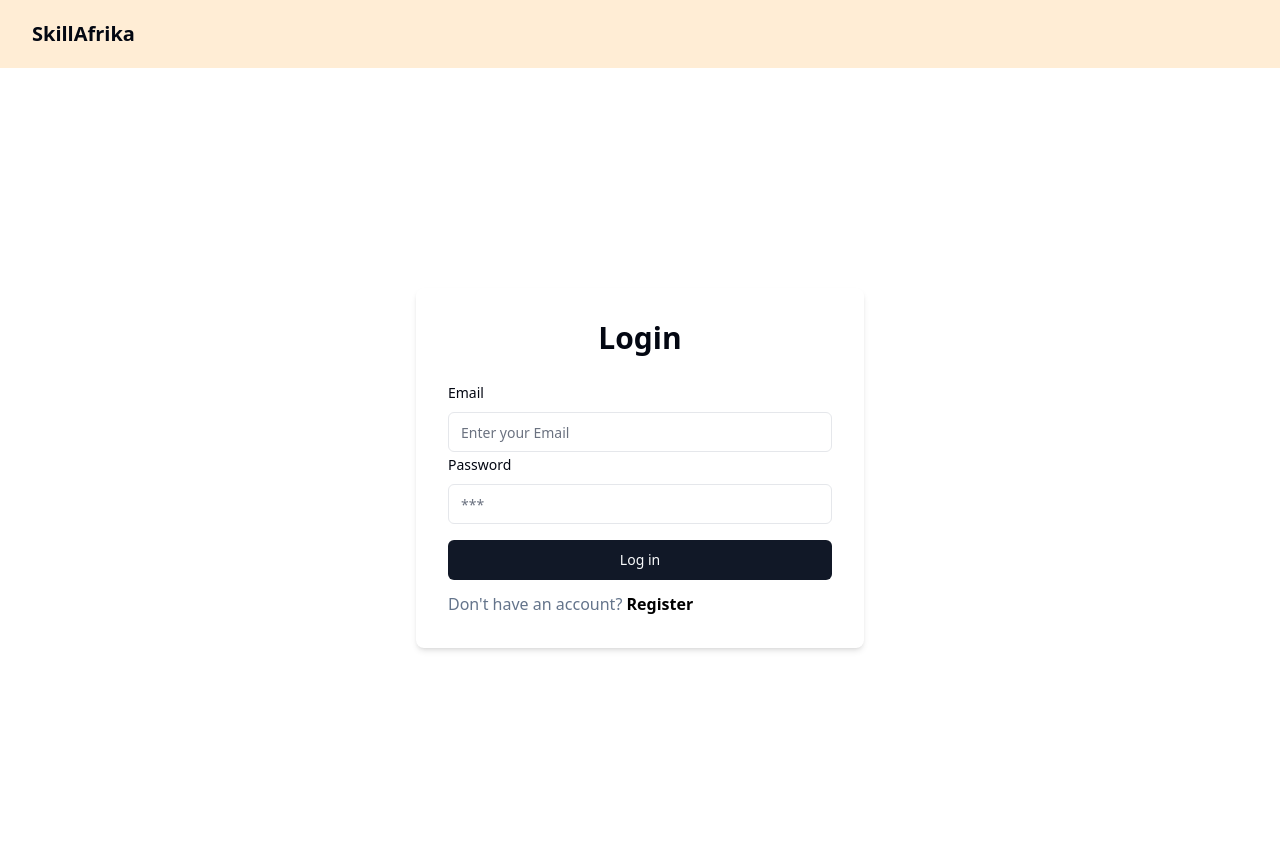
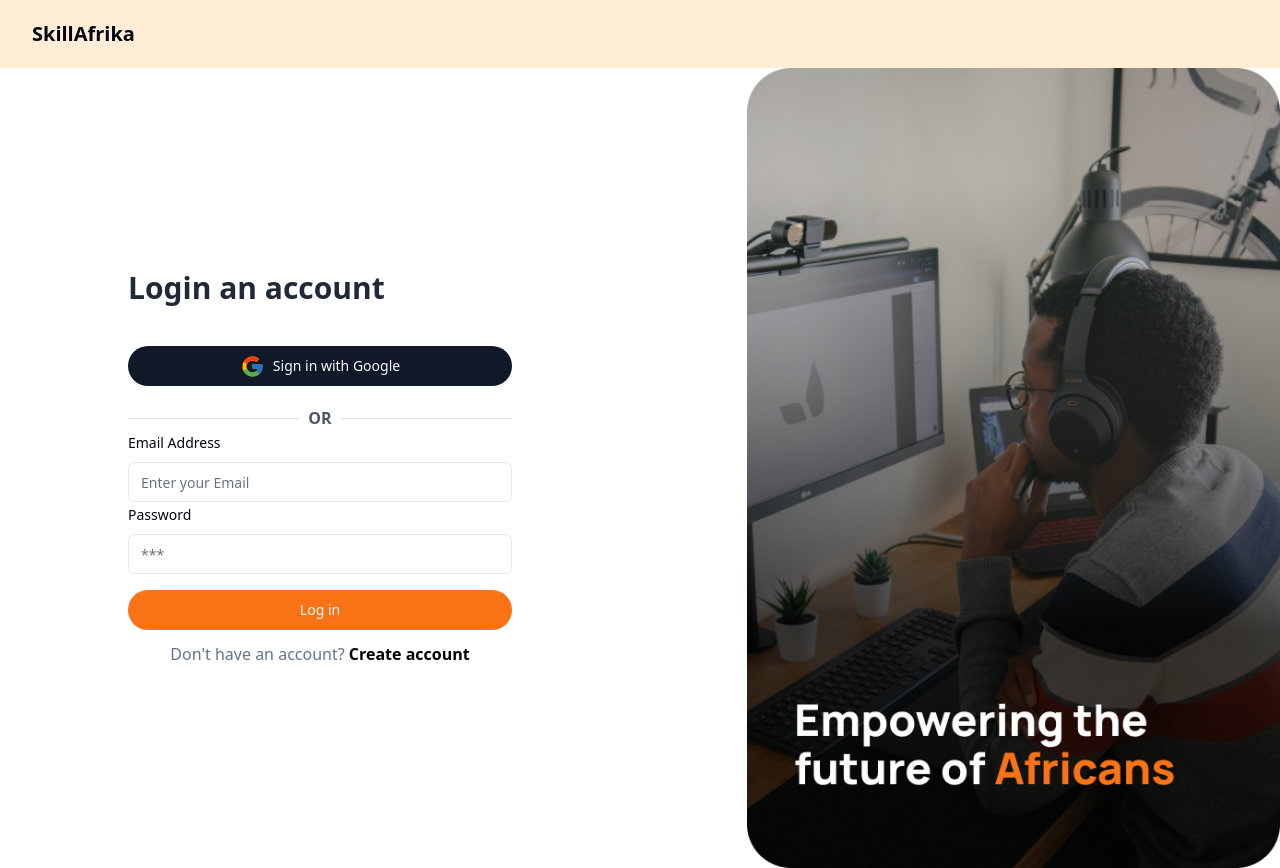
Before and after one commit to Skill-Afrika/skill-africa-frontend, a Next.js app: page /login in a window 1280 px wide. Built offline with nearby package versions, Linux system fonts and the light colour scheme; no server answers.

Commit message:
login/reg update

```diff
--- a/components/login-form.tsx
+++ b/components/login-form.tsx
@@ -22,6 +22,8 @@ import { useState } from "react";
 import { enqueueSnackbar, SnackbarProvider } from "notistack";
 import { BallTriangle } from "react-loader-spinner";
 import Link from "next/link";
+import Image from "next/image";
+import { Divider } from "@mui/material";
 
 const formSchema = z.object({
   // username: z.string().min(2, {
@@ -77,14 +79,21 @@ export default function LoginForm() {
         });
       }
     }
-    // console.log(values);
   }
 
   return (
     <SnackbarProvider maxSnack={3}>
-      <div className='flex justify-center items-center h-screen'>
-        <div className='bg-background p-8 rounded-lg shadow-md w-full max-w-md'>
-          <h1 className='text-3xl font-bold mb-6 text-center'>Login</h1>
+      <div className='flex justify-center items-center'>
+        <div className='w-1/2'>
+          <div className='w-3/5 mx-auto'>
+            <h1 className='text-3xl font-bold mb-5 text-gray-800'>
+              Login an account
+            </h1>
+            <Button className='w-full my-5 rounded-full'>
+              <img src='/images/google.svg' />{" "}
+              <span className='ml-2'> Sign in with Google</span>
+            </Button>
+            <Divider className='font-semibold text-gray-600 mb-3'>OR</Divider>
             <Form {...form}>
               <form
                 action=''
@@ -95,7 +104,7 @@ export default function LoginForm() {
                   name='email'
                   render={({ field }) => (
                     <FormItem>
-                    <FormLabel>Email</FormLabel>
+                      <FormLabel>Email Address</FormLabel>
                       <FormControl>
                         <Input
                           placeholder='Enter your Email'
@@ -123,7 +132,10 @@ export default function LoginForm() {
                   )}
                 />
 
-              <Button type='submit' className='w-full mt-4' disabled={pending}>
+                <Button
+                  type='submit'
+                  className='w-full mt-4 bg-orange-500 rounded-full hover:bg-orange-400'
+                  disabled={pending}>
                   {loading ? (
                     <BallTriangle
                       height={30}
@@ -140,16 +152,28 @@ export default function LoginForm() {
                   )}
                 </Button>
               </form>
-            <div className='text-slate-500 mt-3'>
+              <div className='text-slate-500 mt-3 text-center'>
                 Don&apos;t have an account?{" "}
                 <Link href='/register'>
                   {" "}
-                <span className='text-black font-semibold'>Register</span>
+                  <span className='text-black font-semibold'>
+                    Create account
+                  </span>
                 </Link>
               </div>
             </Form>
           </div>
         </div>
+        <div className='w-1/2'>
+          <Image
+            src='/images/cover.png'
+            alt='skillafrika'
+            width={100}
+            height={100}
+            className='w-10/12 h-screen float-end'
+          />
+        </div>
+      </div>
     </SnackbarProvider>
   );
 }
--- a/components/register-form.tsx
+++ b/components/register-form.tsx
@@ -24,6 +24,8 @@ import {
 import { useRouter } from "next/navigation";
 import { enqueueSnackbar, SnackbarProvider } from "notistack";
 import Link from "next/link";
+import { Divider } from "@mui/material";
+import Image from "next/image";
 
 const formSchema = z.object({
   username: z.string().min(2, {
@@ -75,7 +77,6 @@ export default function RegisterForm() {
           setLoading(false);
         }
 
-
         if (res?.error) {
           const err = JSON.parse(res.error);
           setLoading(false);
@@ -109,8 +110,16 @@ export default function RegisterForm() {
   return (
     <SnackbarProvider maxSnack={3}>
       <div className='flex justify-center items-center h-screen'>
-        <div className='bg-background p-8 rounded-lg shadow-md w-full max-w-md'>
-          <h1 className='text-3xl font-bold mb-6 text-center'>Register</h1>
+        <div className='w-1/2'>
+          <div className='w-3/5 mx-auto'>
+            <h1 className='text-3xl font-bold mb-5 text-gray-800'>
+              Create an account
+            </h1>
+            <Button className='w-full my-5 rounded-full'>
+              <img src='/images/google.svg' />{" "}
+              <span className='ml-2'> Sign up with Google</span>
+            </Button>
+            <Divider className='font-semibold text-gray-600 mb-3'>OR</Divider>
             <Form {...form}>
               <form action='' onSubmit={form.handleSubmit(onSubmit)}>
                 <FormField
@@ -182,7 +191,10 @@ export default function RegisterForm() {
                   )}
                 />
 
-              <Button type='submit' className='w-full mt-4' disabled={pending}>
+                <Button
+                  type='submit'
+                  className='w-full mt-4 bg-orange-500 rounded-full hover:bg-orange-400'
+                  disabled={pending}>
                   {loading ? (
                     <BallTriangle
                       height={30}
@@ -209,6 +221,16 @@ export default function RegisterForm() {
             </Form>
           </div>
         </div>
+        <div className='w-1/2'>
+          <Image
+            src='/images/cover.png'
+            alt='skillafrika'
+            width={100}
+            height={100}
+            className='w-10/12 h-screen float-end'
+          />
+        </div>
+      </div>
     </SnackbarProvider>
   );
 }
```
Also changed, not shown: public/images/google.svg (added). Lines whose indentation alone changed are shown as unchanged.
